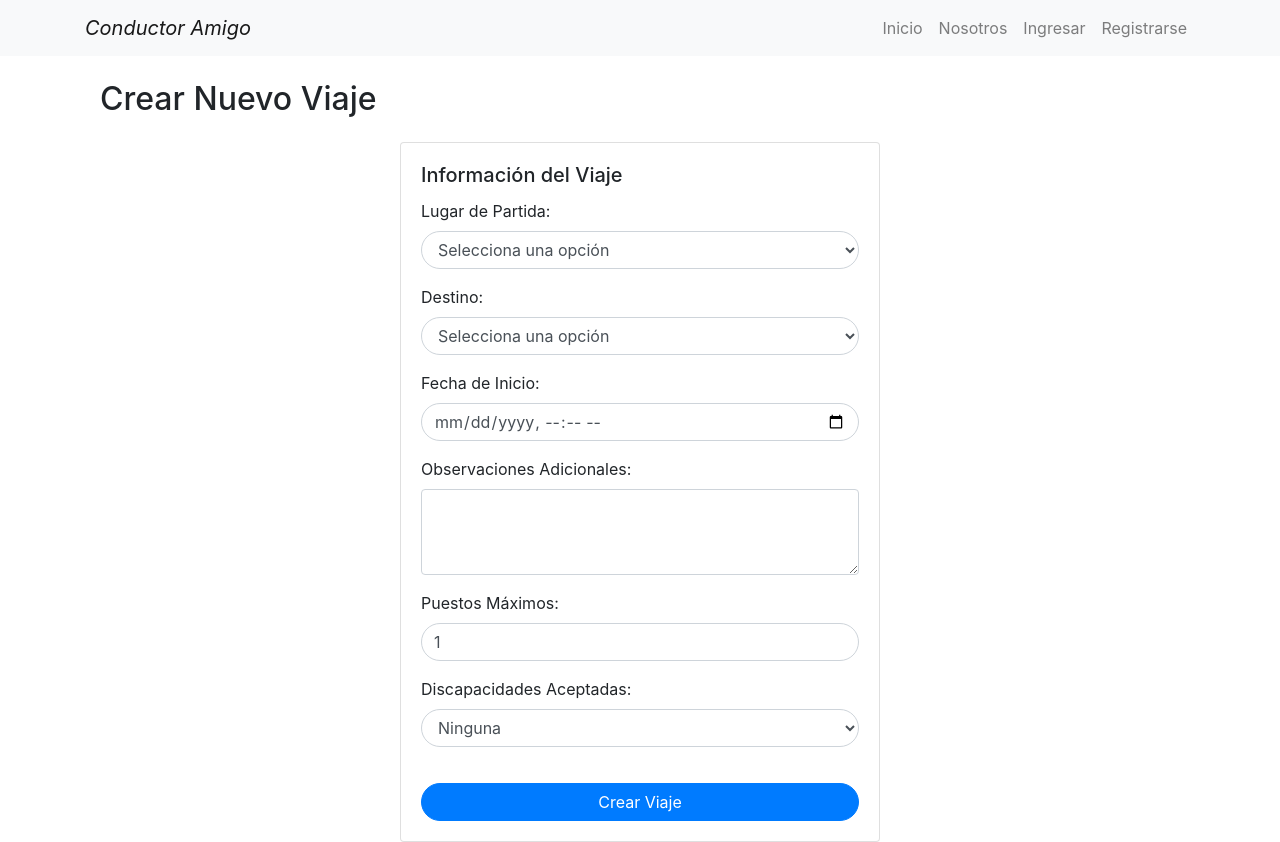
After one commit to jmartinezgr/ppi_17, a Django app: page /viajes/crear_viaje/ in a window 1280 px wide. The commit adds this page. Run offline with Django 4.2, Linux system fonts and the light colour scheme; some libraries are stand-ins or nearby versions.

Commit message:
Formulario y logica de Creacion de viajes agregada
Se crea el formulario del modelo viajes, con las nuevas modificaciones y migraciones del modelo, y se construye la vista de creación de viajes

```diff
--- a/conductor_amigo/mainapp/templates/layouts/layout.html
+++ b/conductor_amigo/mainapp/templates/layouts/layout.html
@@ -48,9 +48,10 @@
                                 <a class="dropdown-item" href={% url "busqueda" %}> Búsqueda </a>
                                 <a class="dropdown-item" href={% url "verificar_licencia" %}> Verificar licencia </a>
                                 <a class="dropdown-item" href={% url "rutas_similares" %}> Buscar ruta</a>
+                                {% if user.rol.name == 'Conductor' %}
+                                    <a class="dropdown-item" href={% url "crear_viaje" %}> Crear Viaje</a>
+                                {% endif %}
                                 <a class="dropdown-item" href={% url "usuario_discapacidad" %}> Usuario con discapacidad </a>
-
-
                                 <a class="dropdown-item" href={% url "nosotros" %}> Nosotros </a>
                             </div>
                         </li>
--- a/conductor_amigo/viajes/forms.py
+++ b/conductor_amigo/viajes/forms.py
@@ -1,7 +1,24 @@
-# Este código utiliza funciones y clases proporcionadas por Django para
-# definir formularios de autenticación, búsqueda y registro de usuarios.
+from django import forms
+from .models import Viaje
+from django.utils import timezone
 
-from django import forms
+ENDING_PLACE_CHOICES = [
+    ('None', "Selecciona una opción"),
+    ((6.253520142772332, -75.58292149217107), 'Metro Suramericana - Salida de la 65'),
+    ((6.2592766751606215, -75.59785206576802), 'Metro Floresta - Salida Autopista Norte'),
+    ((6.278480487535483, -75.56953613913925), 'Metro Caribe - Salida de la 80'),
+    ((6.269538437023643, -75.56620835977748), 'Metro UdeA - Salida de la 66b'),
+    ((6.230579395186508, -75.57593281026912), 'Metro Industriales - Autopista Norte'),
+]
+
+STARTING_PLACE_CHOICES = [
+    ('None', "Selecciona una opción"),
+    ((6.260699999606895, -75.57953881377448), 'Sede Volador - Salida de la 65'),
+    ((6.259629620843638, -75.57556499754875), 'Sede Volador - Salida Autopista Norte'),
+    ((6.274057506330517, -75.59252364426453), 'Sede Robledo - Salida de la 80'),
+    ((6.275527354991391, -75.59099154868524), 'Sede Robledo - Salida de la 66b'),
+    ((6.263575166707227, -75.57482065639084), 'Sede Rio - Autopista Norte'),
+]
 
 class CoordenadaForm(forms.Form):
     username = forms.CharField(
@@ -11,32 +28,12 @@ class CoordenadaForm(forms.Form):
         widget=forms.TextInput(attrs={'class': 'form-control rounded-pill'})
     )
 
-    ENDING_PLACE_CHOICES = [
-        ('None', "Selecciona una opción"),
-        ((6.253520142772332, -75.58292149217107), 'Metro Suramericana - Salida de la 65'),
-        ((6.2592766751606215, -75.59785206576802), 'Metro Floresta - Salida Autopista Norte'),
-        ((6.278480487535483, -75.56953613913925), 'Metro Caribe - Salida de la 80'),
-        ((6.269538437023643, -75.56620835977748), 'Metro UdeA - Salida de la 66b'),
-        ((6.230579395186508, -75.57593281026912), 'Metro Industriales - Autopista Norte'),
-
-    ]
-
-    STARTING_PLACE_CHOICES = [
-        ('None', "Selecciona una opción"),
-        ((6.260699999606895, -75.57953881377448), 'Sede Volador - Salida de la 65'),
-        ((6.259629620843638, -75.57556499754875), 'Sede Volador - Salida Autopista Norte'),
-        ((6.274057506330517, -75.59252364426453), 'Sede Robledo - Salida de la 80'),
-        ((6.275527354991391, -75.59099154868524), 'Sede Robledo - Salida de la 66b'),
-        ((6.263575166707227, -75.57482065639084), 'Sede Rio - Autopista Norte'),
-    ]
-
     ending_place_type = forms.ChoiceField(
-        choices = ENDING_PLACE_CHOICES,
+        choices=ENDING_PLACE_CHOICES,
         required=False,
         label="Lugar de destino",
         widget=forms.Select(attrs={'class': 'form-control rounded-pill', 'style': 'text-align:center;'})
     )
-
 
     starting_place_type = forms.ChoiceField(
         choices=STARTING_PLACE_CHOICES,
@@ -44,3 +41,48 @@ class CoordenadaForm(forms.Form):
         label="Lugar de partida",
         widget=forms.Select(attrs={'class': 'form-control rounded-pill', 'style': 'text-align:center;'})
     )
+
+class ViajesForm(forms.Form):
+    inicio = forms.ChoiceField(
+        choices=STARTING_PLACE_CHOICES,
+        label="Lugar de Partida",
+        widget=forms.Select(attrs={'class': 'form-control rounded-pill'})
+    )
+
+    destino = forms.ChoiceField(
+        choices=ENDING_PLACE_CHOICES,
+        label="Destino",
+        widget=forms.Select(attrs={'class': 'form-control rounded-pill'})
+    )
+
+    fecha_inicio = forms.DateTimeField(
+        label="Fecha de Inicio",
+        widget=forms.DateTimeInput(attrs={'class': 'form-control rounded-pill', 'type': 'datetime-local'}),
+    )
+
+    observaciones = forms.CharField(
+        label="Observaciones",
+        widget=forms.Textarea(attrs={'class': 'form-control', 'rows': 3}),
+        required=False,
+    )
+
+    puestos_maximos = forms.IntegerField(
+        label="Puestos Máximos",
+        initial=1,
+        widget=forms.NumberInput(attrs={'class': 'form-control rounded-pill'}),
+    )
+
+    discapacidades_aceptadas = forms.ChoiceField(
+        choices=Viaje.INCAPACIDAD_CHOICES,
+        label="Discapacidades Aceptadas",
+        widget=forms.Select(attrs={'class': 'form-control rounded-pill'}),
+    )
+
+    def clean_fecha_inicio(self):
+        fecha_inicio = self.cleaned_data.get('fecha_inicio')
+
+        # Verifica si la fecha de inicio es en el futuro
+        if fecha_inicio and fecha_inicio < timezone.now():
+            raise forms.ValidationError("La fecha de inicio debe ser en el futuro.")
+
+        return fecha_inicio
--- /dev/null
+++ b/conductor_amigo/viajes/templates/conductores/crear_viaje.html
@@ -0,0 +1,52 @@
+{% extends 'layouts/layout.html' %}
+
+{% block content %}
+<div class="container mt-4">
+    <h2 class="mb-4">Crear Nuevo Viaje</h2>
+    <div class="d-flex justify-content-center align-items-center" style="min-height: 70vh;">
+        <form method="post">
+            {% csrf_token %}
+            <div class="card" style="width: 30rem;">
+                <div class="card-body">
+                    <h5 class="card-title">Información del Viaje</h5>
+                    <div class="mb-3">
+                        <label for="{{ form.inicio.id_for_label }}" class="form-label">Lugar de Partida:</label>
+                        {{ form.inicio }}
+                    </div>
+                    <div class="mb-3">
+                        <label for="{{ form.destino.id_for_label }}" class="form-label">Destino:</label>
+                        {{ form.destino }}
+                    </div>
+                    <div class="mb-3">
+                        <label for="{{ form.fecha_inicio.id_for_label }}" class="form-label">Fecha de Inicio:</label>
+                        {{ form.fecha_inicio }}
+                    </div>
+                    <div class="mb-3">
+                        <label for="{{ form.observaciones.id_for_label }}" class="form-label">Observaciones Adicionales:</label>
+                        {{ form.observaciones }}
+                    </div>
+                    <div class="mb-3">
+                        <label for="{{ form.puestos_maximos.id_for_label }}" class="form-label">Puestos Máximos:</label>
+                        {{ form.puestos_maximos }}
+                    </div>
+                    <div class="mb-3">
+                        <label for="{{ form.discapacidades_aceptadas.id_for_label }}" class="form-label">Discapacidades Aceptadas:</label>
+                        {{ form.discapacidades_aceptadas }}
+                    </div>
+                    <button class="btn btn-primary w-100 rounded-pill" type="submit" style="margin-top:20px;">Crear Viaje</button>
+                    <div id="loading-message" style="display: none; margin-top: 10px; text-align: center;">
+                    </div>
+                </div>
+            </div>
+        </form>
+    </div>
+</div>
+
+<script>
+    document.getElementById('search-form').addEventListener('submit', function() {
+        document.getElementById('search-button').style.display = 'none';
+        document.getElementById('loading-message').style.display = 'block';
+    });
+</script>
+
+{% endblock %}
--- a/conductor_amigo/viajes/urls.py
+++ b/conductor_amigo/viajes/urls.py
@@ -10,4 +10,5 @@ urlpatterns = [
     path("rutas_similares", views.ingresar_coordenada, name='rutas_similares'),
     path('lista_viajes/', views.lista_viajes, name='lista_viajes'),
     path("viaje/",views.detalle_viaje, name="detalle_viaje"),
+    path("crear_viaje/",views.crear_viaje, name='crear_viaje')
 ]
--- a/conductor_amigo/viajes/views.py
+++ b/conductor_amigo/viajes/views.py
@@ -1,16 +1,22 @@
 # Este código utiliza el framework Django para desarrollo web.
 # Contiene vistas y funcionalidades relacionadas con la gestión de usuarios y viajes.
 
+####Librerias del Framework
 from django.shortcuts import render, redirect
 import folium
-from .forms import CoordenadaForm
+from django.contrib import messages
+from django.contrib.auth.decorators import login_required
+
+#Librerias de Terceros
 from utils.calcular_distancia import calcular_punto_medio
 from utils.obtener_coordenadas import calcular_distancia_tiempo
-# import GOOGLE_MAPS_API_KEY desde settings.py
-from django.contrib import messages
-from django.contrib.auth.decorators import login_required
+
 import folium
-
+####Librerias de la app
+from .models import Viaje
+from .forms import ViajesForm,CoordenadaForm
+####Librerias de otras apps
+from usuarios.models import Usuario
 
 def ingresar_coordenada(request):
     # Inicializa la variable que contendrá el resultado
@@ -126,3 +132,39 @@ def detalle_viaje(request):
 
     context = {'viaje': viaje}
     return render(request, 'conductores/viaje.html', context)
+
+def crear_viaje(request):
+    if request.method == 'POST':
+        form = ViajesForm(request.POST)
+        if form.is_valid():
+            # Procesar el formulario y crear el objeto Viaje
+            inicio = form.cleaned_data['inicio']
+            destino = form.cleaned_data['destino']
+            coordenadas_destino = form.cleaned_data['coordenadas_destino']
+            fecha_inicio = form.cleaned_data['fecha_inicio']
+            observaciones = form.cleaned_data['observaciones']
+            puestos_maximos = form.cleaned_data['puestos_maximos']
+            discapacidades_aceptadas = form.cleaned_data['discapacidades_aceptadas']
+
+            conductor = Usuario.objects.get(username=request.user.username)
+
+            viaje = Viaje.objects.create(
+                inicio=inicio,
+                destino=destino,
+                coordenadas_destino=coordenadas_destino,
+                conductor=conductor,
+                fecha_inicio=fecha_inicio,
+                observaciones=observaciones,
+                puestos_maximos=puestos_maximos,
+                discapacidades=discapacidades_aceptadas,
+            )
+
+            # Redirigir a alguna página de éxito o detalles del viaje
+            return redirect('detalle_viaje', viaje_id=viaje.id)
+        else:
+            messages.error(request, 'Error en el formulario. Por favor, revise los campos.')
+
+    else:
+        form = ViajesForm()
+
+    return render(request, 'conductores/crear_viaje.html', {'form': form})
```
Also changed, not shown: conductor_amigo/viajes/models.py (+10 -1 lines), conductor_amigo/db.sqlite3, conductor_amigo/viajes/migrations/0002_viaje_discpacidades_viaje_inicio_alter_viaje_destino.py (added).
